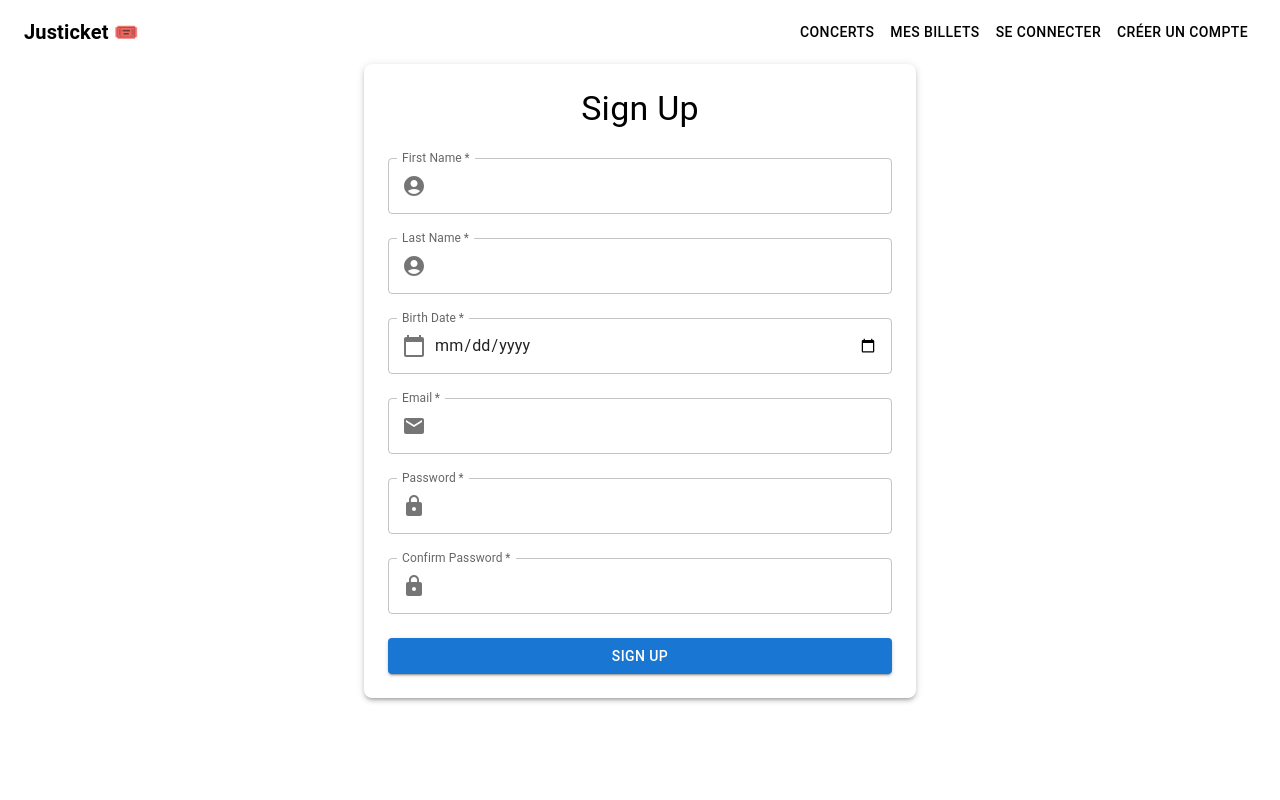
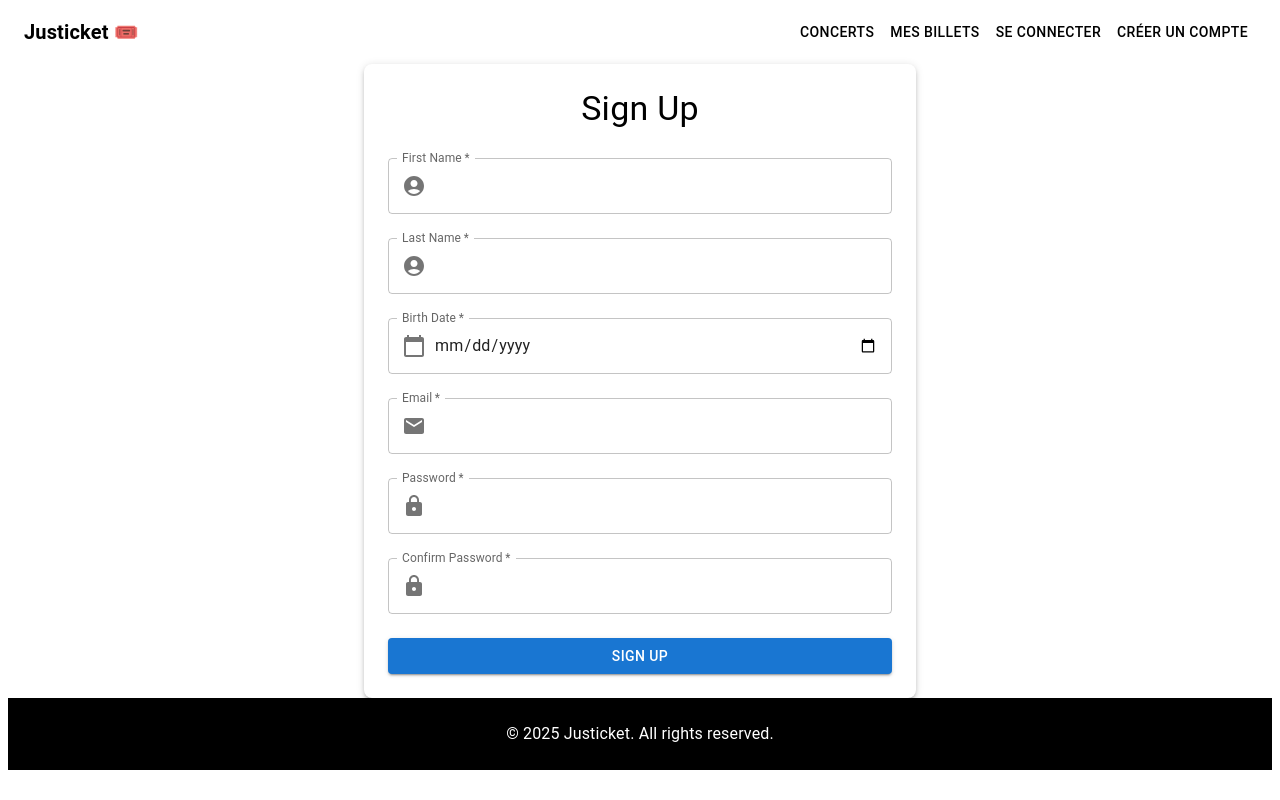
Before and after one commit to yanihadid/app_web_justicket, a React (Create React App) app: page /signup in a window 1280 px wide. Built offline with nearby package versions, Linux system fonts and the light colour scheme.

Commit message:
remove white border + Footer

```diff
--- a/src/App.tsx
+++ b/src/App.tsx
@@ -5,6 +5,7 @@ import Navbar from "./presentation/components/Navbar";
 import HomePage from "./presentation/pages/HomePage";
 import SignUp from "./presentation/pages/SignUpPage";
 import Login from "./presentation/pages/LoginPage";
+import Footer from "./presentation/components/Footer";
 
 function App() {
   return (
@@ -17,6 +18,7 @@ function App() {
           <Route path="/login" element={<Login />} />
           <Route path="/signup" element={<SignUp />} />
       </Routes>
+      <Footer/>
     </BrowserRouter>
   );
 }
--- a/src/presentation/components/Footer.tsx
+++ b/src/presentation/components/Footer.tsx
@@ -0,0 +1,24 @@
+import React from 'react';
+import { Box, Typography, Container } from '@mui/material';
+
+const Footer: React.FC = () => {
+  return (
+    <Box
+      sx={{
+        backgroundColor: 'black',
+        color: 'white',
+        py: 3,
+        mt: 'auto',
+        textAlign: 'center',
+      }}
+    >
+      <Container>
+        <Typography variant="body1">
+          &copy; {new Date().getFullYear()} Justicket. All rights reserved.
+        </Typography>
+      </Container>
+    </Box>
+  );
+};
+
+export default Footer;
```
